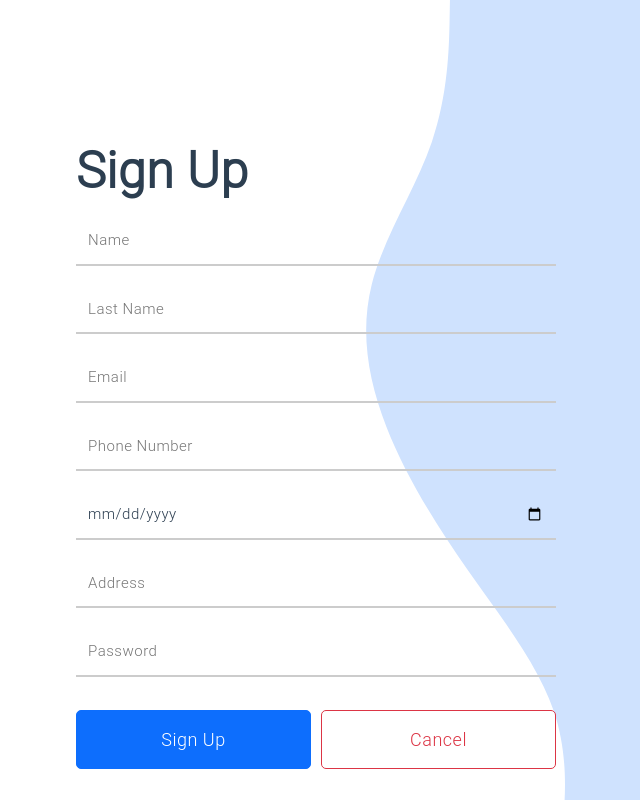
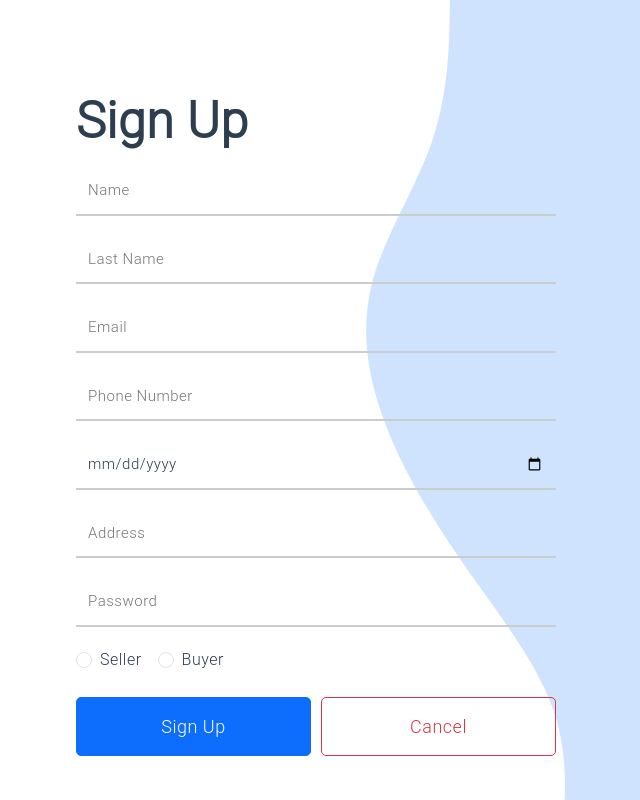
Before and after one commit to IcesiComputacionInternet/TallerFinal, a React (Vite) app in the folder frontend/: page /signup in a window 1280 px wide. Shown: the whole page, without its empty margins (314-954 px from the left). Built offline with nearby package versions, Linux system fonts and the light colour scheme; the HTML template or start-up script is replaced by a standard one.

Commit message:
Fixed some details

```diff
--- a/frontend/src/pages/CreateItem.tsx
+++ b/frontend/src/pages/CreateItem.tsx
@@ -194,9 +194,9 @@ const CreateItem = () => {
 
                 <div className="col-md-5">
                     <select id="inputState" className="form-select" style={{marginTop:"40px"}} >
-                        <option value="HIGH_RANGE">HIGH_RANGE</option>
-                        <option value="MID_RANGE">MID_RANGE</option>
-                        <option value="LOW_RANGE">LOW_RANGE</option>
+                        <option value="HIGH_RANGE">HIGH RANGE</option>
+                        <option value="MID_RANGE">MID RANGE</option>
+                        <option value="LOW_RANGE">LOW RANGE</option>
                     </select>
                 </div>
                 </div>
--- a/frontend/src/pages/Login.tsx
+++ b/frontend/src/pages/Login.tsx
@@ -1,6 +1,4 @@
-// @ts-ignore
 import React, { useState } from "react";
-import {Col, Container, Row} from "react-bootstrap"
 import axios from "axios";
 import { NavigateFunction, useNavigate } from "react-router-dom";
 import '../style/form.css'
--- a/frontend/src/pages/Orders.tsx
+++ b/frontend/src/pages/Orders.tsx
@@ -35,6 +35,7 @@ function Orders(){
                                     <th>User</th>
                                     <th>Status</th>
                                     <th>Items</th>
+                                    <th>Address</th>
                                     <th>Total</th>
                                 </tr>
                                 </thead>
@@ -44,7 +45,7 @@ function Orders(){
                                         <td>{item.id}</td>
                                         <td>
                                             <select className="form-select" style={{width:"50%"}}>
-                                                <option value="IN_PROCESS">IN_PROCESS</option>
+                                                <option value="IN_PROCESS">IN PROCESS</option>
                                                 <option value="SENT">SENT</option>
                                                 <option value="DELIVERED">DELIVERED</option>
                                             </select>
--- a/frontend/src/pages/Roles.tsx
+++ b/frontend/src/pages/Roles.tsx
@@ -77,6 +77,4 @@ const Roles = () => {
     );
 };
 
-
-
 export default Roles;
--- a/frontend/src/pages/SignUp.tsx
+++ b/frontend/src/pages/SignUp.tsx
@@ -110,6 +110,17 @@ const SignUp = () => {
                     <span className="input-highlight"></span>
                 </div>
 
+                <div className="form-check form-check-inline">
+                    <input className="form-check-input" type="radio" name="inlineRadioOptions" id="inlineRadio1"
+                           value="SHOP"/>
+                        <label className="form-check-label" htmlFor="inlineRadio1">Seller</label>
+                </div>
+                <div className="form-check form-check-inline">
+                    <input className="form-check-input" type="radio" name="inlineRadioOptions" id="inlineRadio2"
+                           value="USER"/>
+                        <label className="form-check-label" htmlFor="inlineRadio2">Buyer</label>
+                </div>
+
                     <div className="button-container">
                         <button className="btn btn-primary form-button">Sign Up</button>
                         <button className="btn btn-outline-danger form-button" onClick={cancelSignUp}>Cancel</button>
--- a/frontend/src/style/form.css
+++ b/frontend/src/style/form.css
@@ -83,7 +83,7 @@
 }
 
 .signup-form{
-    height: 1000px;
+    height: 1100px;
     width: 600px;
     align-items: center;
     position: absolute;
@@ -161,6 +161,7 @@ form h3{
     display: flex;
     width: 80%;
     gap: 10px;
+    margin-top: 10px;
 }
 
 .button-cont-item{
```
